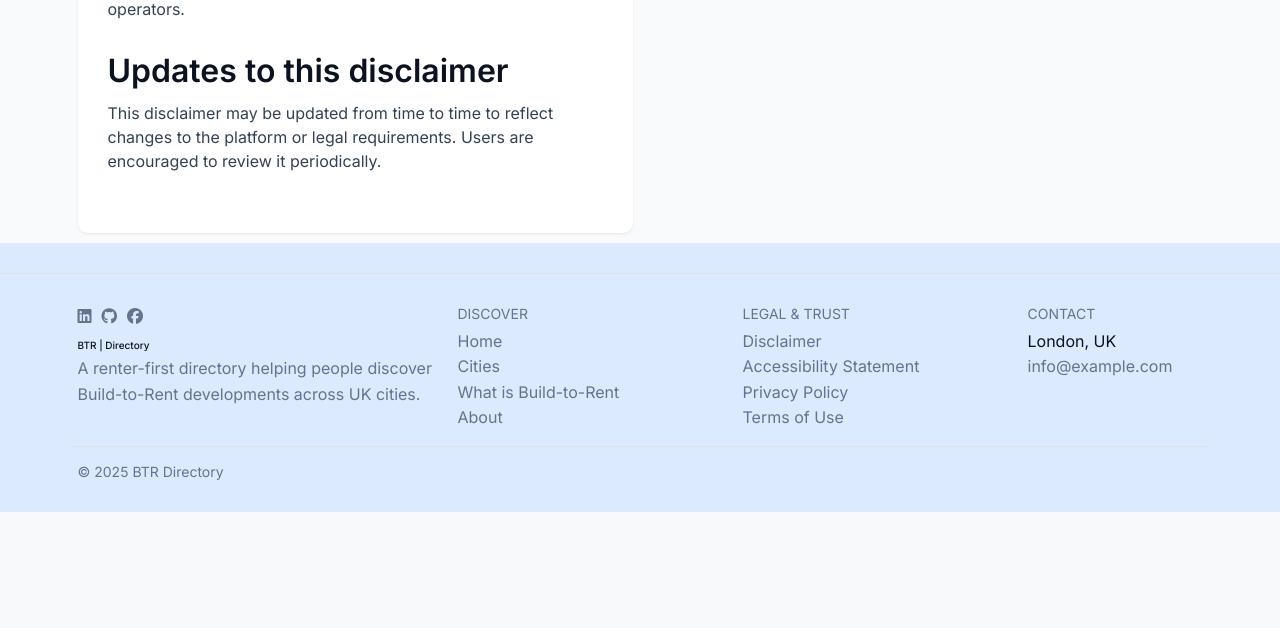
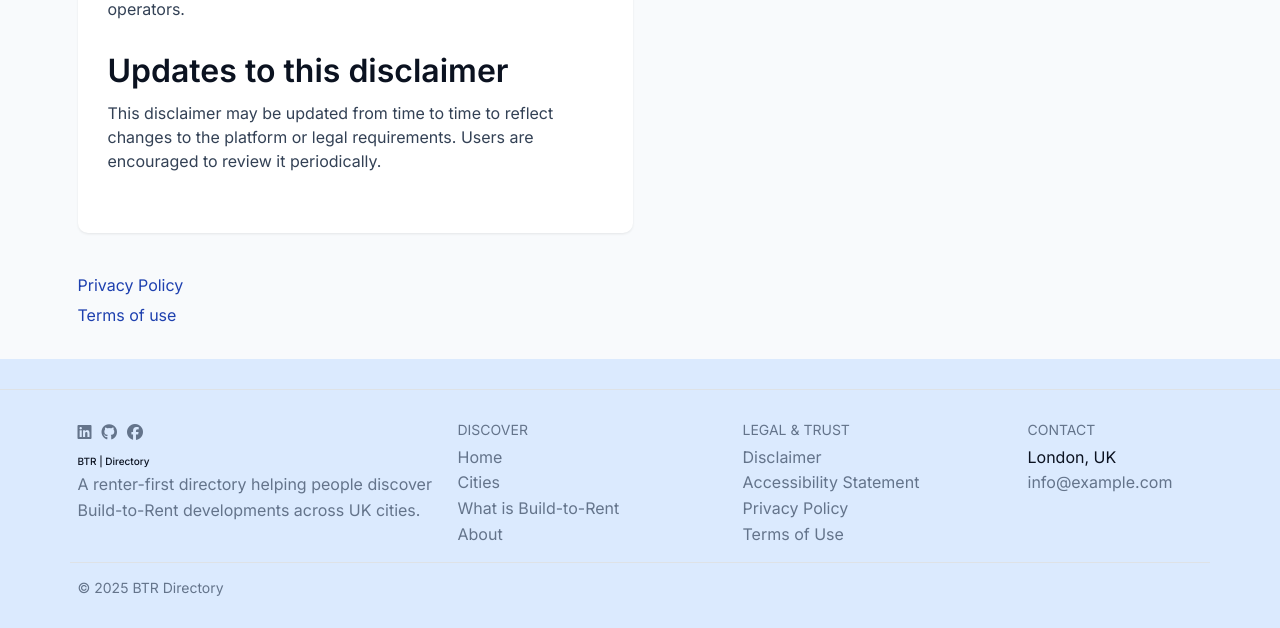
Before and after one commit to creatvie-introvert/btr-directory-mvp, a Django app: page /disclaimer/ in a window 1280 px wide. Shown: the part 1525-2153 px from the top of the page. Before the commit the page ends 2037 px from the top, so only its background shows below. Run offline with Django 5.2, Linux system fonts and the light colour scheme; some libraries are stand-ins or nearby versions.

Commit message:
feat(core): add cta links to bottom od discliamer page

```diff
--- a/core/templates/core/disclaimer.html
+++ b/core/templates/core/disclaimer.html
@@ -96,4 +96,16 @@
         </div>
     </div>
 </section>
+
+<section class="py-5" id="cta-links">
+    <div class="container">
+        <div class="row g-4">
+            <div class="col-12 col-md-8 col-lg-8 col-xl-6 d-flex flex-column gap-2">
+                <!-- TODO: add real link address -->
+                <a href="" class="text-decoration-none">Privacy Policy</a>
+                <a href="" class="text-decoration-none">Terms of use</a>
+            </div>
+        </div>
+    </div>
+</section>
 {% endblock %}
```
